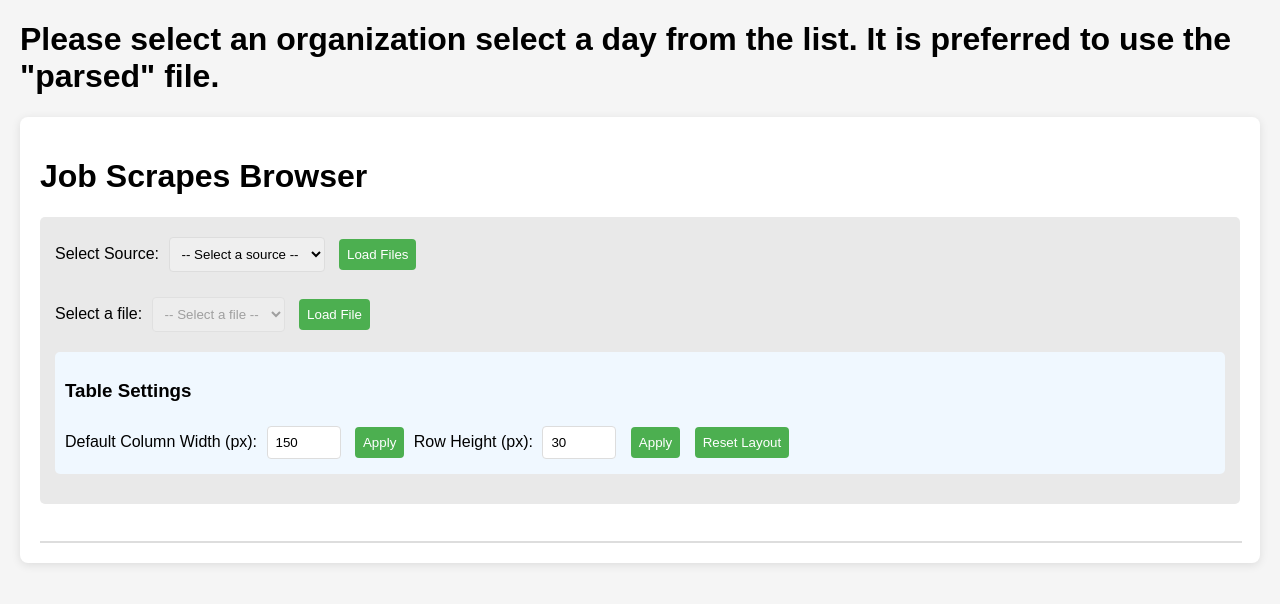
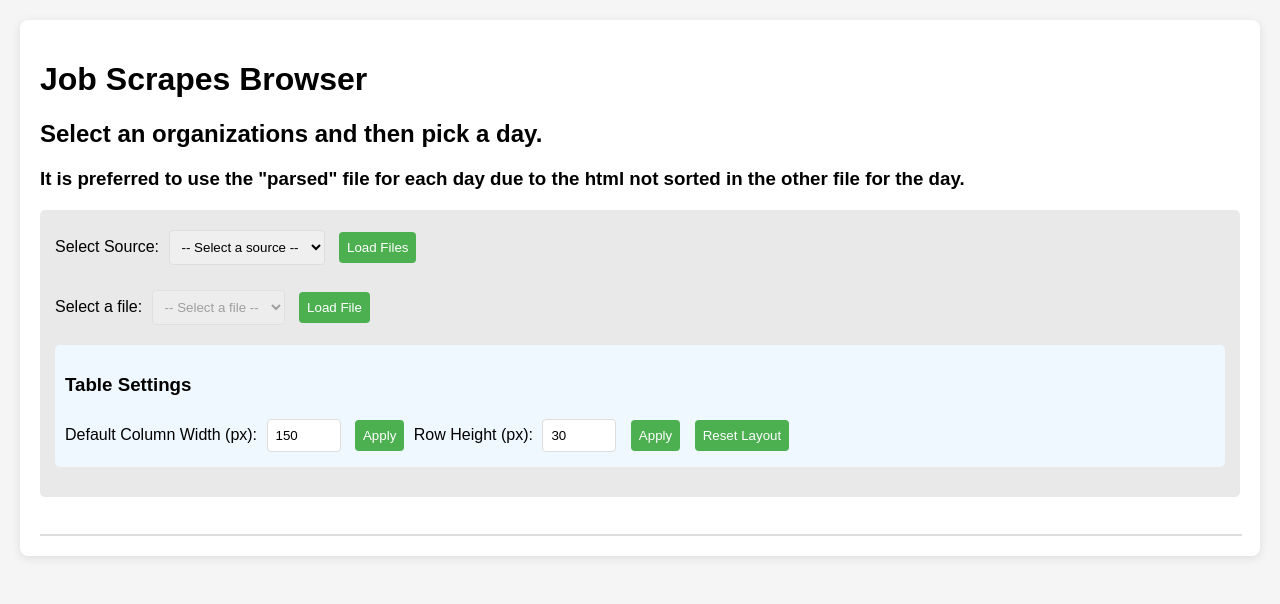
Before and after one commit to ZBZFirst/info, a Jekyll site: the page jobscrapes.html, which Jekyll copies as it is, in a window 1280 px wide. Shown: the top 604 px of the page. Built offline with Jekyll 4.4.1, drawn with Linux system fonts in a browser that asks for light colours.

Commit message:
Update jobscrapes.html

```diff
--- a/jobscrapes.html
+++ b/jobscrapes.html
@@ -4,7 +4,6 @@
     <meta charset="UTF-8">
     <meta name="viewport" content="width=device-width, initial-scale=1.0">
     <title>Job Scrapes Browser</title>
-    <h1>Please select an organization select a day from the list. It is preferred to use the "parsed" file.</h1>
     <script src="https://cdnjs.cloudflare.com/ajax/libs/xlsx/0.18.5/xlsx.full.min.js"></script>
     <style>
         body {
@@ -150,6 +149,8 @@
 <body>
     <div class="container">
         <h1>Job Scrapes Browser</h1>
+        <h2>Select an organizations and then pick a day.</h2>
+        <h3>It is preferred to use the "parsed" file for each day due to the html not sorted in the other file for the day.</h3>
 
         <div class="controls">
             <div>
```
